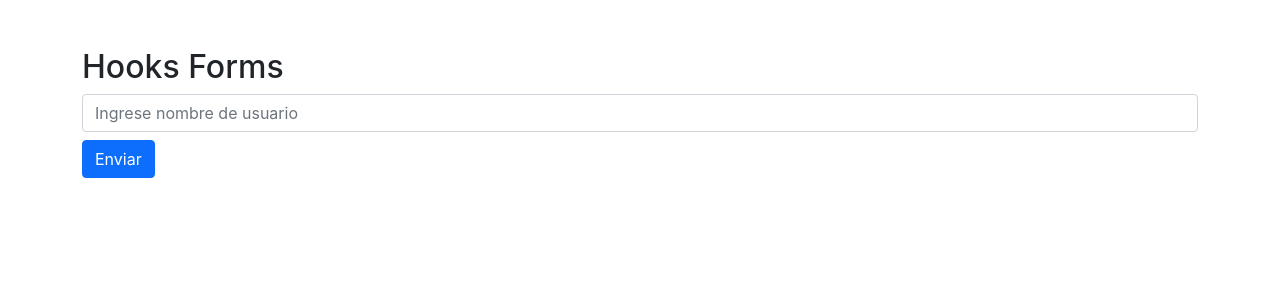
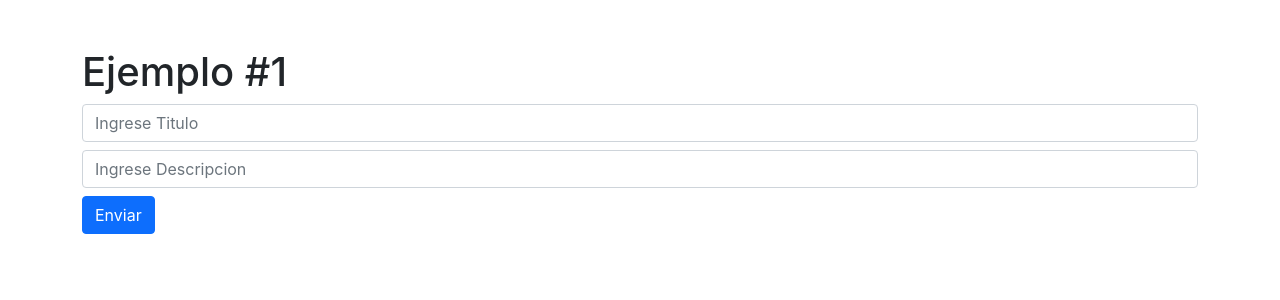
Before and after one commit to CesarMurilloS/react-hooks-app, a React (Create React App) app: page / in a window 1280 px wide. Shown: the top 300 px of the page. Built offline with nearby package versions, Linux system fonts and the light colour scheme.

Commit message:
react hooks practica #1

```diff
--- a/src/App.js
+++ b/src/App.js
@@ -1,10 +1,12 @@
 import React from 'react';
+import EjemploUno from './components/EjemploUno';
 import HookForm from './components/HookForm';
 
 function App() {
   return (
     <div className="container mt-5">
-    <HookForm></HookForm>
+    {/*<HookForm></HookForm>*/}
+    <EjemploUno/>
     </div>
   );
 }
--- /dev/null
+++ b/src/components/EjemploUno.js
@@ -0,0 +1,88 @@
+import React, { Fragment, useState } from 'react'
+import { useForm } from 'react-hook-form'
+
+const EjemploUno = () => {
+
+    const {register, errors, handleSubmit} = useForm();
+
+    const [Entradas, setEntradas] = useState([]);
+
+    const onSubmit = (data, e) => {
+        console.log(data)
+
+        setEntradas([
+            ...Entradas,
+            data
+        ])
+        // limpiar campos
+        e.target.reset();
+    }
+
+    return (
+        <Fragment>
+            <h1>Ejemplo #1</h1>
+            <form onSubmit={handleSubmit(onSubmit)}>
+                <input
+                type="text"
+                className="form-control my-2"
+                name="titulo"
+                placeholder="Ingrese Titulo"
+                ref={register({
+                    required: {
+                        value: true,
+                        message: 'Nombre es requerido'
+                        },
+                    maxLength: {
+                        value: 5,
+                        message: 'No más de 5 carácteres!'
+                        },
+                    minLength: {
+                        value: 2,
+                        message: 'Mínimo 2 carácteres'
+                        }
+                })}
+                />
+                <span className="text-danger text-small d-block mb-2">
+                    {errors?.titulo?.message}
+                </span>
+                <input
+                type="text"
+                className="form-control my-2"
+                name="descripcion"
+                placeholder="Ingrese Descripcion"
+                ref={register({
+                    required: {
+                        value: true,
+                        message: 'Descripcion es requerida'
+                        },
+                    maxLength: {
+                        value: 5,
+                        message: 'No más de 5 carácteres!'
+                        },
+                    minLength: {
+                        value: 2,
+                        message: 'Mínimo 2 carácteres'
+                        }
+                })}
+                />
+                <span className="text-danger text-small d-block mb-2">
+                    {errors?.descripcion?.message}
+                </span>
+                <button
+                type="submit"
+                className="btn btn-primary">
+                    Enviar
+                </button>
+            </form>
+            <ul>
+                {
+                    Entradas.map(item =>
+                        <li>{item.titulo} - {item.descripcion}</li>
+                    )
+                }
+            </ul>
+        </Fragment>
+    )
+}
+
+export default EjemploUno
--- a/src/components/HookForm.js
+++ b/src/components/HookForm.js
@@ -38,7 +38,9 @@ const HookForm = () => {
                 <span className="text-danger text-small d-block mb-2">
                     {errors.usuario && errors.usuario.message}
                 </span>
-                <button type="submit" className="btn btn-primary">
+                <button
+                type="submit"
+                className="btn btn-primary">
                     Enviar
                 </button>
             </form>
```
Also changed, not shown: src/components/Formulario1.js (deleted, +0 -66 lines), 1 other file (tests, documents, lock files or other folders).
